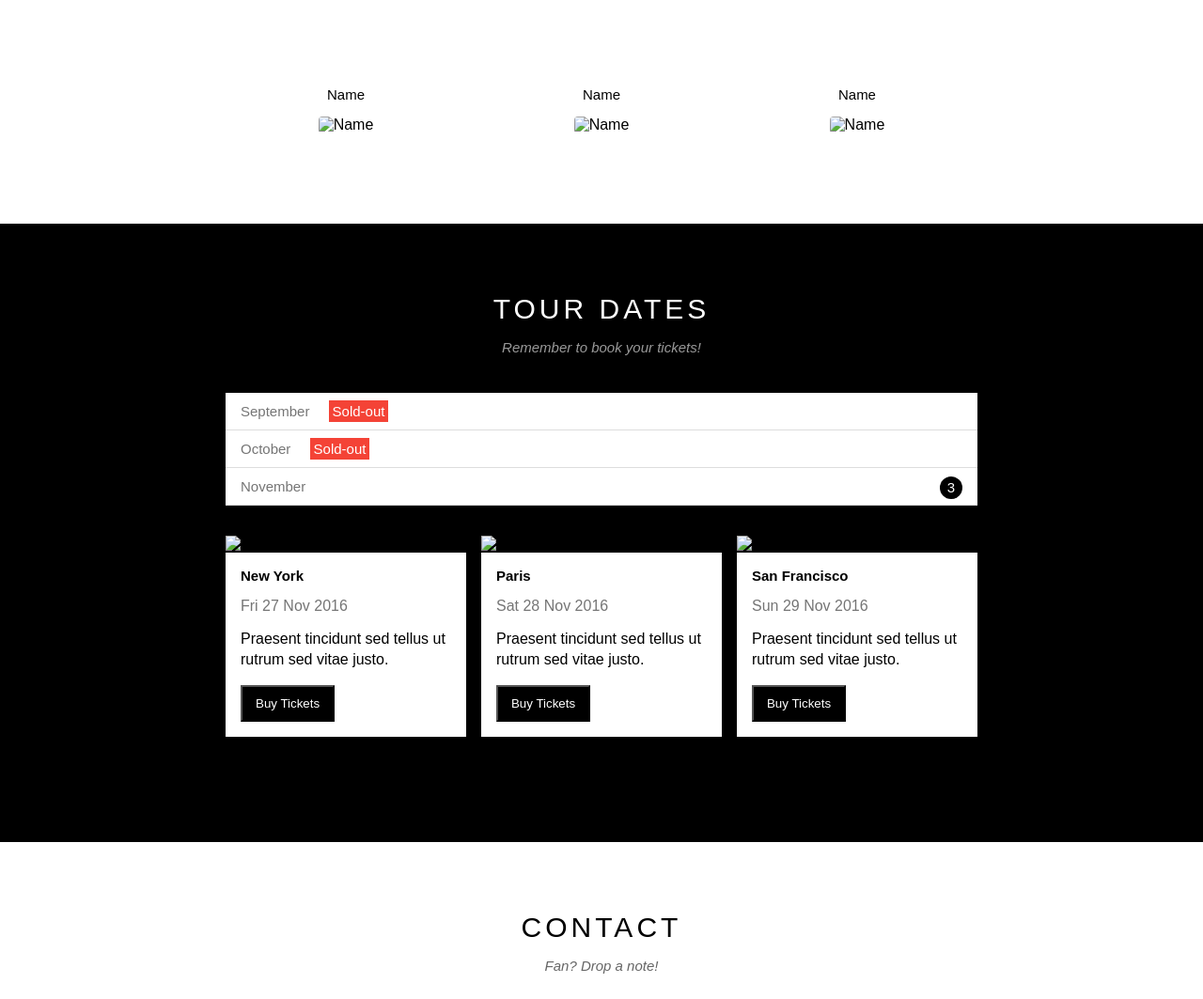
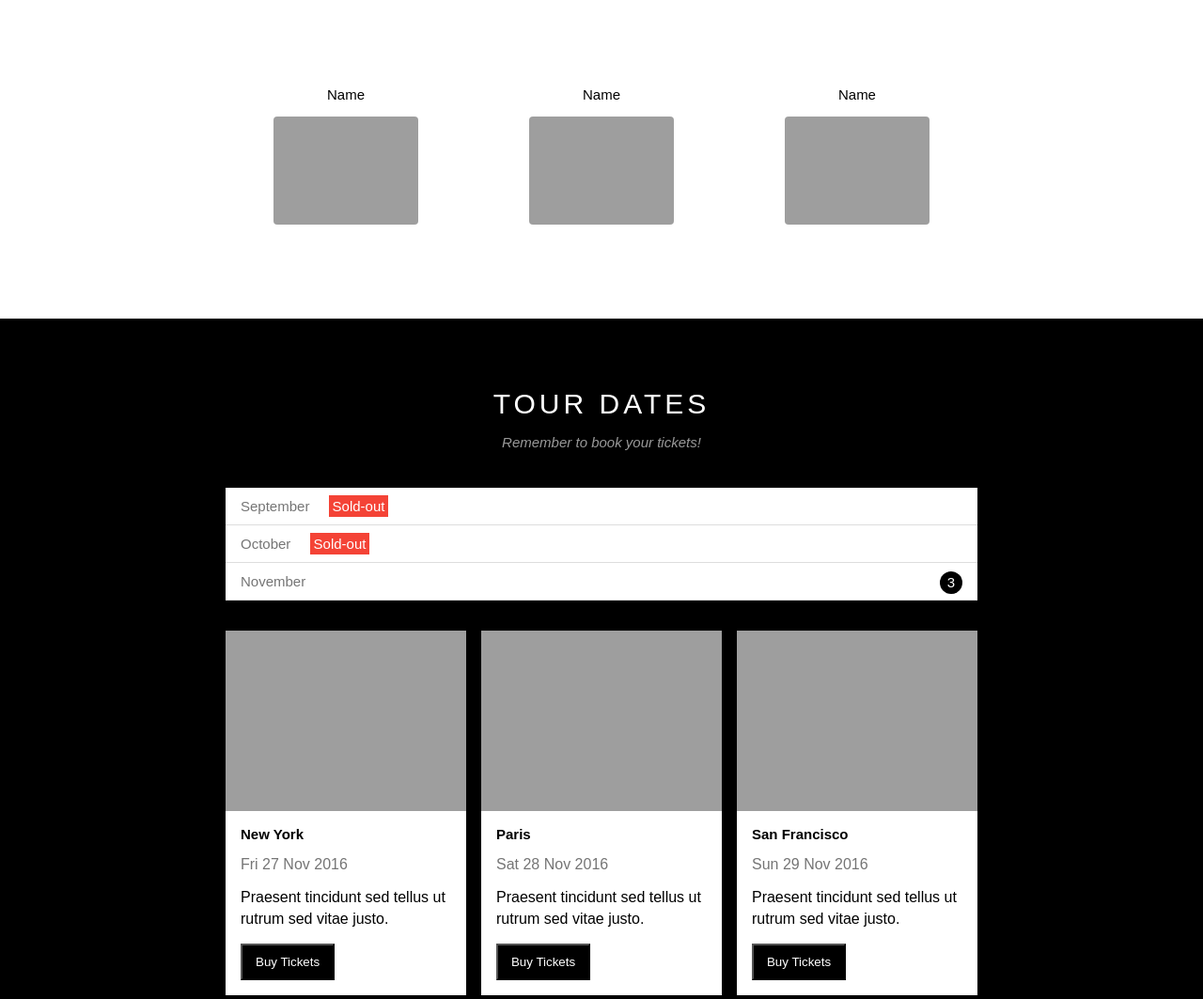
Before and after one commit to nxh2803/html-css, a plain HTML site: page index.html in a window 1280 px wide. Shown: the part 1015-2078 px from the top of the page at 94% size. Drawn offline with Linux system fonts and the light colour scheme; the site is published under a folder, as on GitHub Pages, so addresses that start at the root find nothing; files whose address does not match are found by name.

Commit message:
Update index.html

```diff
--- a/index.html
+++ b/index.html
@@ -62,17 +62,17 @@
                     <div class="row member-list">
                         <div class="col col-third text-center">
                             <p class="member-name">Name</p>
-                            <img src="/assets/img/member.jpg" alt="Name" class="member-img">
+                            <img src="./assets/img/member.jpg" alt="Name" class="member-img">
                         </div>
 
                         <div class="col col-third text-center">
                             <p class="member-name">Name</p>
-                            <img src="/assets/img/member.jpg" alt="Name" class="member-img">
+                            <img src="./assets/img/member.jpg" alt="Name" class="member-img">
                         </div>
 
                         <div class="col col-third text-center">
                             <p class="member-name">Name</p>
-                            <img src="/assets/img/member.jpg" alt="Name" class="member-img">
+                            <img src="./assets/img/member.jpg" alt="Name" class="member-img">
                         </div>
                     </div>
                 </div>
@@ -90,7 +90,7 @@
                     <!-- places -->
                         <div class="row place-list">
                             <div class="col col-third">
-                                <img src="/assets/img/tour1.jpg" alt="New York" class="place-img">
+                                <img src="./assets/img/tour1.jpg" alt="New York" class="place-img">
                                 <div class="place-body">
                                     <h3 class="place-heading">New York</h3>
                                     <p class="place-time">Fri 27 Nov 2016</p>
@@ -100,7 +100,7 @@
                             </div>
 
                             <div class="col col-third">
-                                <img src="/assets/img/tour1.jpg" alt="Paris" class="place-img">
+                                <img src="./assets/img/tour1.jpg" alt="Paris" class="place-img">
                                 <div class="place-body">
                                     <h3 class="place-heading">Paris</h3>
                                     <p class="place-time">Sat 28 Nov 2016</p>
@@ -110,7 +110,7 @@
                             </div>
 
                             <div class="col col-third">
-                                <img src="/assets/img/tour1.jpg" alt="San Francisco" class="place-img">
+                                <img src="./assets/img/tour1.jpg" alt="San Francisco" class="place-img">
                                 <div class="place-body">
                                     <h3 class="place-heading">San Francisco</h3>
                                     <p class="place-time">Sun 29 Nov 2016</p>
```
